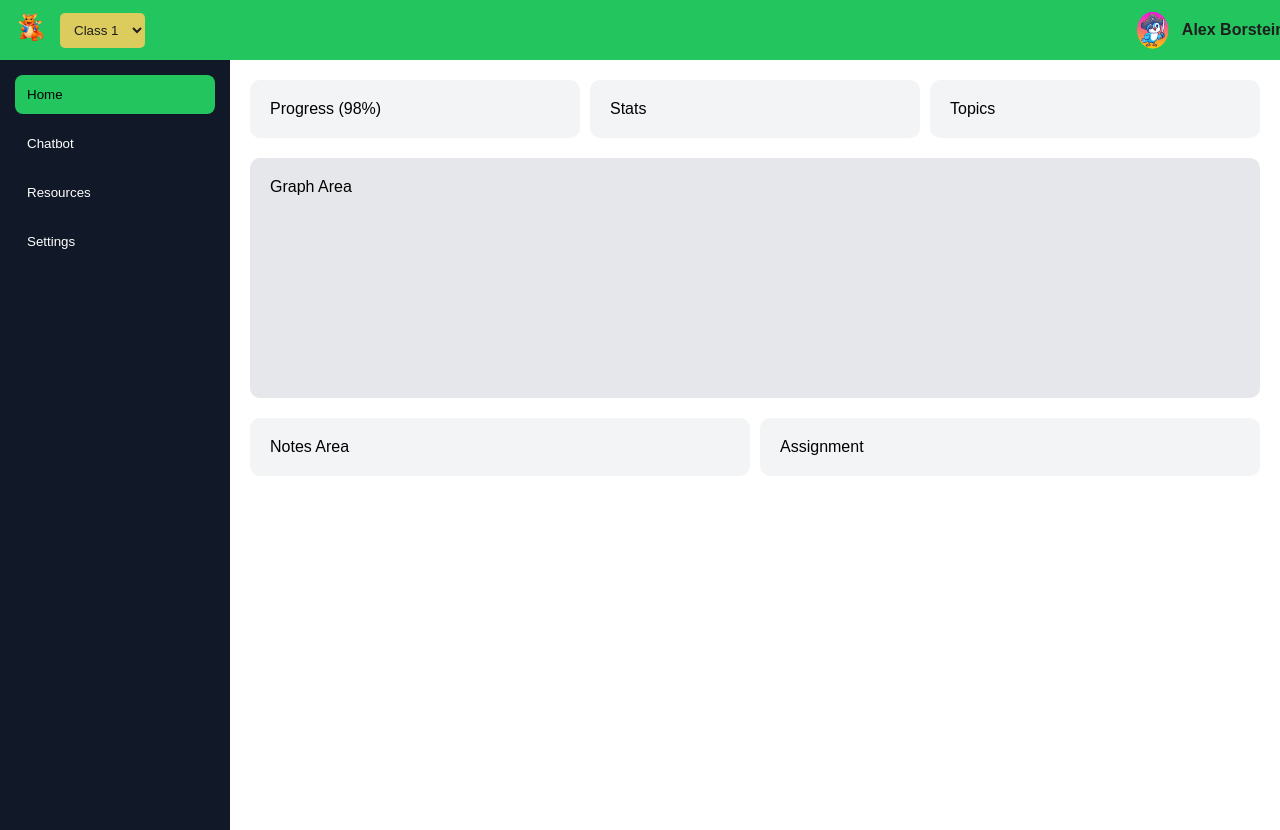
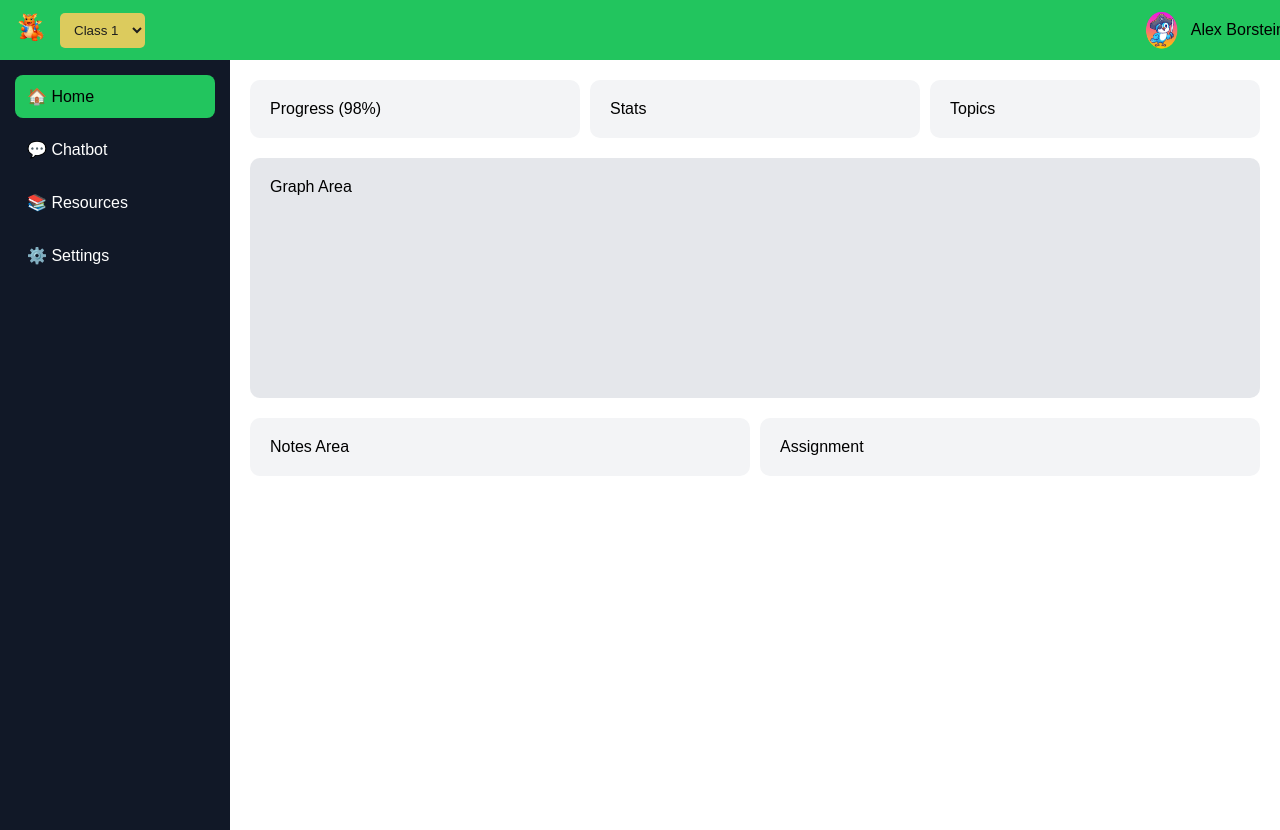
Before and after one commit to MhaHabibAbdelkerim/Learnova-AI, a plain HTML site: page index.html in a window 1280 px wide. Shown: the top 830 px of the page. Drawn offline with Linux system fonts and the light colour scheme.

Commit message:
Updated more

```diff
--- a/home.html
+++ b/index.html
@@ -14,7 +14,7 @@
     <div class="left">
 
       <div class="logo">
-        <img src="assets/logo.png">
+        <img src="assets/logo.png" alt="Logo">
       </div>
 
       <select class="dropdown">
@@ -24,8 +24,8 @@
     </div>
 
     <div class="profile">
-    <img src="assets/profile.png">
-    <span>Alex Borstein</span>
+      <img src="assets/profile.png" alt="Profile">
+      <span>Alex Borstein</span>
     </div>
 
   </div>
@@ -35,10 +35,12 @@
 
     <!-- SIDEBAR -->
     <div class="sidebar">
-      <button class="active">Home</button> <!-- Someone add the icons logos here, make sure to remove the background-->
-      <button>Chatbot</button>
-      <button>Resources</button>
-      <button>Settings</button>
+
+      <a href="index.html" class="active">🏠 Home</a> <!-- Abdelkerim add the logs here, make sure no background of logos-->
+      <a href="chatbot.html">💬 Chatbot</a>
+      <a href="resources.html">📚 Resources</a>
+      <a href="settings.html">⚙️ Settings</a>
+
     </div>
 
     <!-- CONTENT -->
--- a/style.css
+++ b/style.css
@@ -8,7 +8,6 @@ body {
     width: 100%;
     height: 60px;
     background-color: #22C55E;
-
     display: flex;
     align-items: center;
     padding: 0 15px;
@@ -36,22 +35,21 @@ body {
     color: #1E1E1E;
 }
 
+/* PROFILE */
 .profile {
     margin-left: auto;
     display: flex;
     align-items: center;
     gap: 10px;
     padding-right: 10px;
-
-    color: #1E1E1E;
-    font-weight: bold;
 }
 
 .profile img {
     height: 40px;
     width: 40px;
-    border-radius: 50%; /* makes it circular */
+    border-radius: 50%;
 }
+
 /* MAIN LAYOUT */
 .container {
     display: flex;
@@ -65,23 +63,22 @@ body {
     padding: 15px;
 }
 
-.sidebar button {
-    width: 100%;
+/* SIDEBAR LINKS */
+.sidebar a {
+    display: block;
     padding: 12px;
     margin-bottom: 10px;
-    border: none;
+    text-decoration: none;
     color: white;
-    background: transparent;
-    text-align: left;
-    cursor: pointer;
     border-radius: 8px;
+    transition: 0.2s;
 }
 
-.sidebar button:hover {
+.sidebar a:hover {
     background-color: #1F2937;
 }
 
-.sidebar .active {
+.sidebar a.active {
     background-color: #22C55E;
     color: black;
 }
```
Also changed, not shown: chatbot.html (added, +18 -0 lines).
